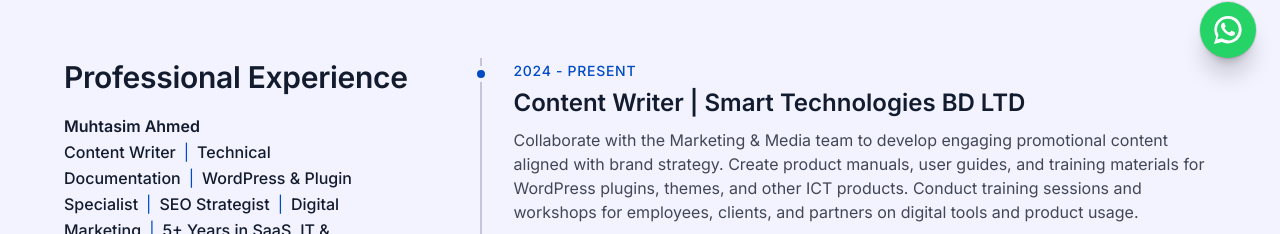
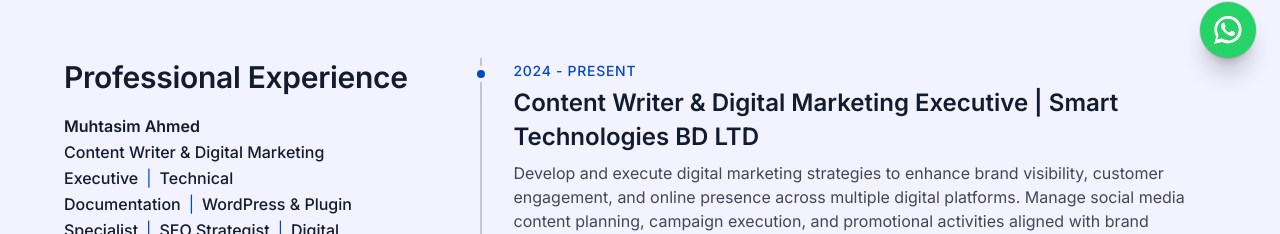
Before and after one commit to muhtasimdevscred-coder/muhtasim-portfolio, a Next.js app: page / in a window 1280 px wide. Shown: the part 718-952 px from the top of the page. Built offline with nearby package versions, Linux system fonts and the light colour scheme.

Commit message:
Update first role to Content Writer & Digital Marketing Executive

```diff
--- a/components/Experience.tsx
+++ b/components/Experience.tsx
@@ -1,9 +1,9 @@
 const experience = [
   {
     period: '2024 - Present',
-    title: 'Content Writer | Smart Technologies BD LTD',
+    title: 'Content Writer & Digital Marketing Executive | Smart Technologies BD LTD',
     description:
-      'Collaborate with the Marketing & Media team to develop engaging promotional content aligned with brand strategy. Create product manuals, user guides, and training materials for WordPress plugins, themes, and other ICT products. Conduct training sessions and workshops for employees, clients, and partners on digital tools and product usage.',
+      'Develop and execute digital marketing strategies to enhance brand visibility, customer engagement, and online presence across multiple digital platforms. Manage social media content planning, campaign execution, and promotional activities aligned with brand objectives and marketing goals. Create compelling marketing copies, product descriptions, promotional content, website content, and digital communication materials to support sales and brand growth. Conduct market research and analyze customer behavior, trends, and competitor activities to optimize marketing campaigns. Collaborate with the marketing, sales, and creative teams to develop effective digital campaigns, product launches, and brand storytelling initiatives. Manage SEO-focused content creation and optimization to improve website visibility and organic reach. Support e-commerce marketing activities through product content management, online promotions, and conversion-focused content strategies. Monitor digital campaign performance using analytics insights and recommend improvements to increase engagement and business outcomes.',
   },
   {
     period: '2022 - 2024',
@@ -31,7 +31,7 @@
             <p className="text-body-md text-on-surface-variant mt-4 leading-relaxed">
               <span className="text-on-surface font-semibold">Muhtasim Ahmed</span>
               <br />
-              <span className="text-on-surface font-medium">Content Writer</span>
+              <span className="text-on-surface font-medium">Content Writer & Digital Marketing Executive</span>
               <span className="text-primary mx-2">|</span>
               <span className="text-on-surface font-medium">Technical Documentation</span>
               <span className="text-primary mx-2">|</span>
```
